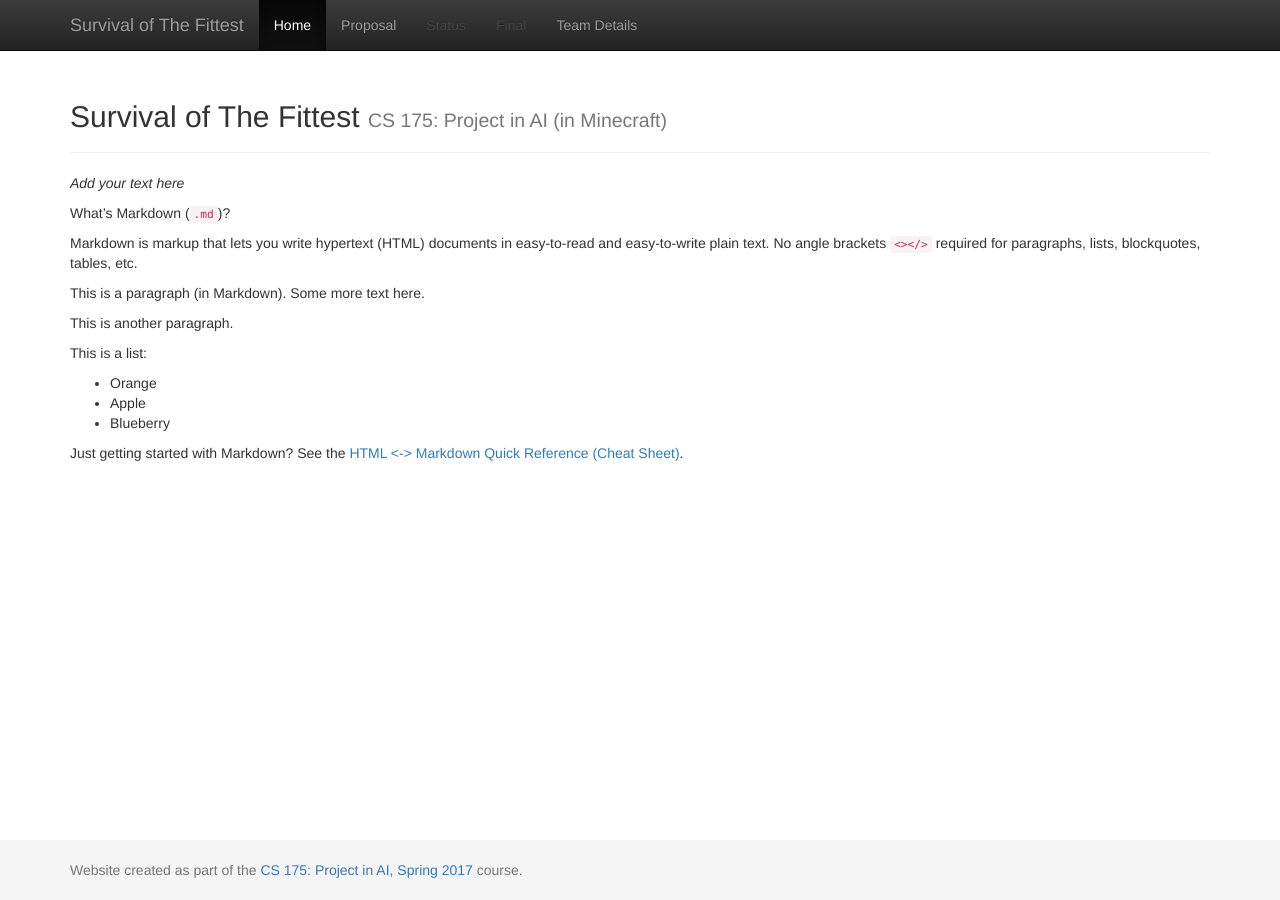
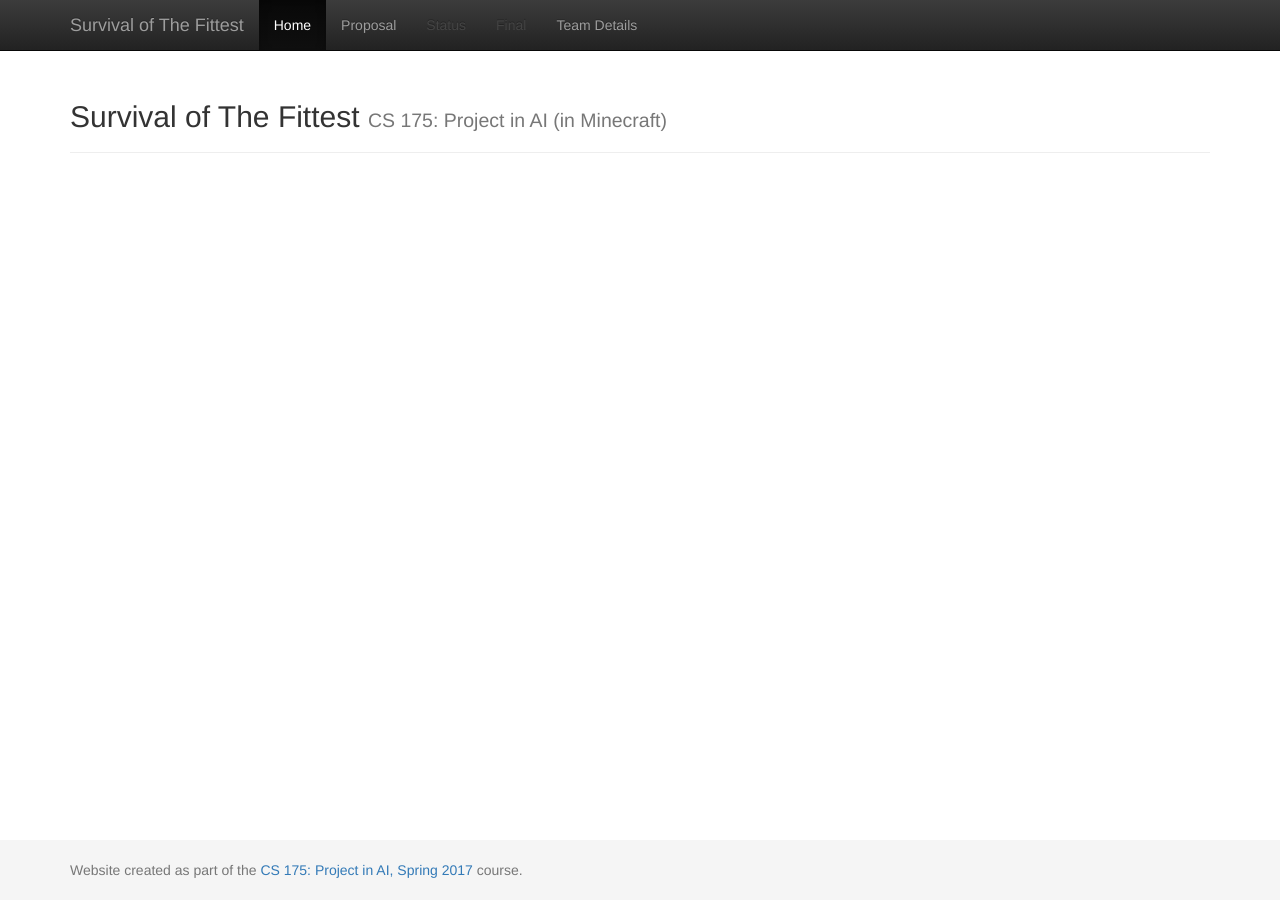
Before and after one commit to mingh2/SurvivalOfTheFittest, a Jekyll site: the page built from docs/index.md, in a window 1280 px wide. Built offline with Jekyll 4.4.1, drawn with Linux system fonts in a browser that asks for light colours.

Commit message:
Update index.md

```diff
--- a/docs/index.md
+++ b/docs/index.md
@@ -2,33 +2,3 @@
 layout: default
 title:  Home
 ---
-
-_Add your text here_
-
-
-What's Markdown (`.md`)?
-
-Markdown is markup that lets you write hypertext (HTML) documents
-in easy-to-read and easy-to-write plain text.
-No angle brackets `<></>` required for
-paragraphs, lists, blockquotes, tables, etc.
-
-
-This is a paragraph (in Markdown). Some more
-text here.
-
-This is another paragraph.
-
-This is a list:
-
-- Orange
-- Apple
-- Blueberry
-
-
-
-Just getting started with Markdown?
-See the [HTML <-> Markdown Quick Reference (Cheat Sheet)][quickref].
-
-
-[quickref]: https://github.com/mundimark/quickrefs/blob/master/HTML.md
```
